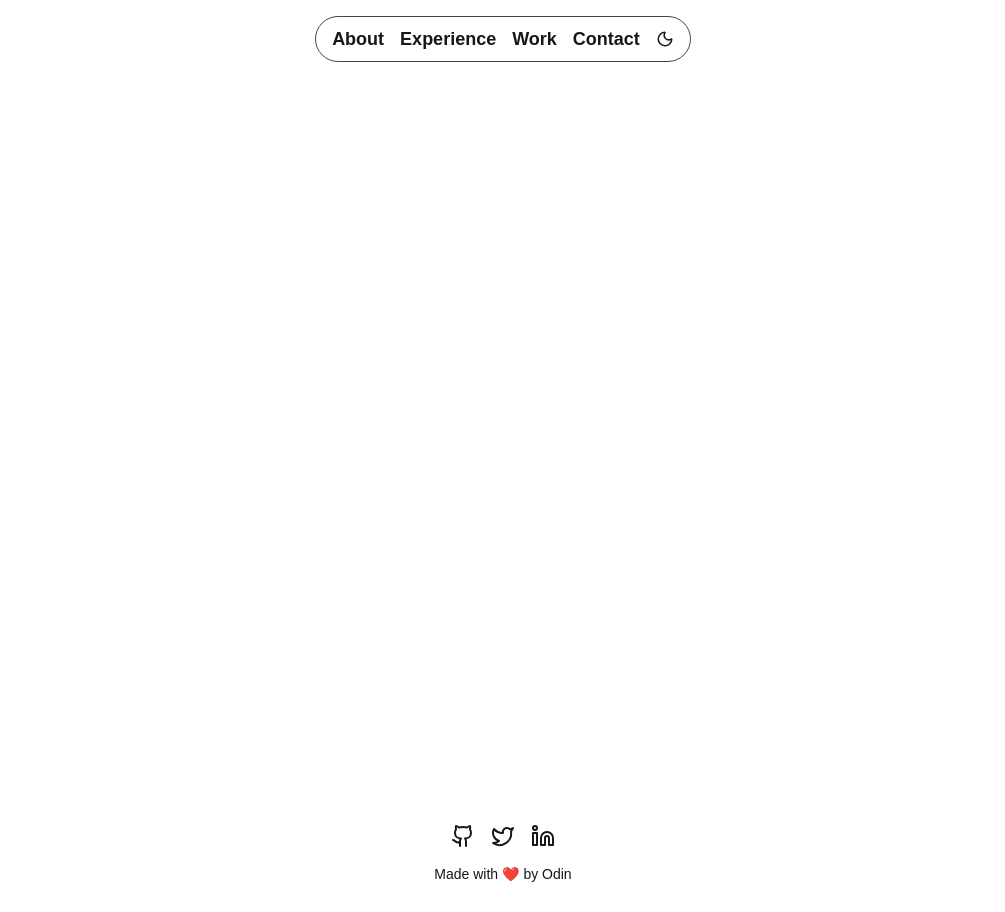
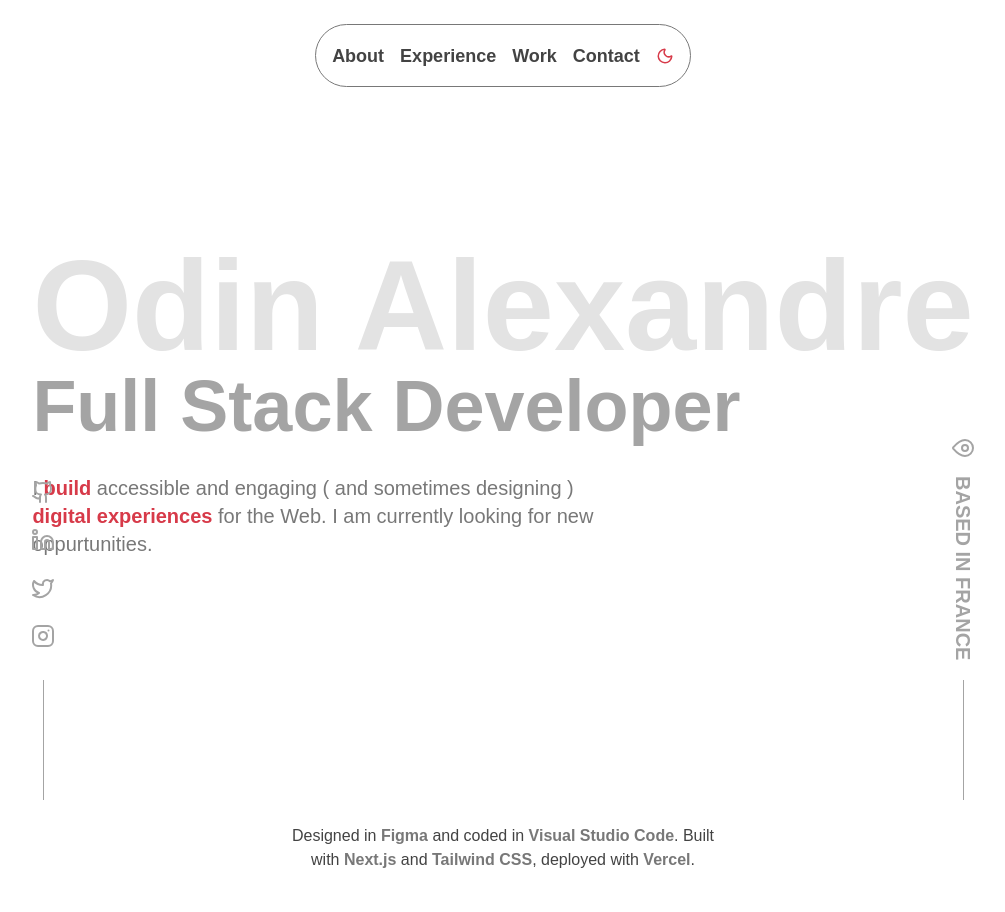
Before and after one commit to odinalx/odinalx.dev, a Next.js app: page / in a window 1280 px wide. Shown: the whole page, without its empty margins (137-1142 px from the left). Built offline with nearby package versions, Linux system fonts and the light colour scheme.

Commit message:
add: footer, starting home section, fixed socials

```diff
--- a/app/footer.tsx
+++ b/app/footer.tsx
@@ -3,35 +3,29 @@ import { Github, Twitter, Linkedin } from 'lucide-react';
 export default function Footer() {
   return (
     <footer className="py-6 text-center">
-      <div className="max-w-5xl mx-auto px-4">
-        <div className="flex justify-center space-x-4 mb-4">
-          <a
-            href="https://github.com"
-            target="_blank"
-            rel="noopener noreferrer"
-            className="text-foreground hover:text-primary transition-all duration-300 hover:shadow-glow"
-          >
-            <Github />
+      <div className="max-w-5xl mx-auto px-4 pb-4">
+        <p className="text-base text-faded max-w-md ">
+          Designed in{' '}
+          <a href="" className="font-bold text-primary">
+            Figma
+          </a>{' '}
+          and coded in{' '}
+          <a href="" className="font-bold text-primary">
+            Visual Studio Code
           </a>
-          <a
-            href="https://twitter.com"
-            target="_blank"
-            rel="noopener noreferrer"
-            className="text-foreground hover:text-primary transition-all duration-300 hover:shadow-glow"
-          >
-            <Twitter size={24} />
+          . Built with{' '}
+          <a href="" className="font-bold text-primary">
+            Next.js
+          </a>{' '}
+          and{' '}
+          <a href="" className="font-bold text-primary">
+            Tailwind CSS
           </a>
-          <a
-            href="https://linkedin.com"
-            target="_blank"
-            rel="noopener noreferrer"
-            className="text-foreground hover:text-primary transition-all duration-300 hover:shadow-glow"
-          >
-            <Linkedin size={24} />
+          , deployed with{' '}
+          <a href="" className="font-bold text-primary">
+            Vercel
           </a>
-        </div>
-        <p className="text-sm text-muted-foreground">
-          Made with <span className="text-red-500">❤️</span> by Odin
+          .
         </p>
       </div>
     </footer>
--- a/app/globals.css
+++ b/app/globals.css
@@ -5,6 +5,9 @@
   --foreground: #171717;
   --faded: #434343;
   --highlight: #D73A49;
+  --light-faded: #A4A4A4;
+  --primary: #787878;
+  --title: #E3E3E3;
 }
 
 @theme inline {
@@ -12,6 +15,9 @@
   --color-foreground: var(--foreground);
   --color-faded: var(--faded);
   --color-highlight : var(--highlight);
+  --color-light-faded : var(--light-faded);
+  --color-primary : var(--primary);
+  --color-title : var(--title);
 }
 
 @media (prefers-color-scheme: dark) {
@@ -20,6 +26,9 @@
     --foreground: #ededed;
     --faded: #434343;
     --highlight: #F97583;
+    --light-faded: #A4A4A4;
+    --primary: #787878;
+     --title: #E3E3E3;
   }
 }
 
@@ -28,3 +37,8 @@ body {
   color: var(--foreground);
   font-family: Arial, Helvetica, sans-serif;
 }
+
+.writing-mode-vertical-rl {
+  writing-mode: vertical-rl;
+  text-orientation: mixed;
+}
--- a/app/layout.tsx
+++ b/app/layout.tsx
@@ -1,5 +1,6 @@
 import Navbar from './navbar';
 import Footer from './footer';
+import { Github, Twitter, Linkedin, Instagram, MapPin } from 'lucide-react';
 import type { Metadata } from 'next';
 import { Inter } from 'next/font/google';
 import './globals.css';
@@ -19,10 +20,42 @@ export default function RootLayout({
   return (
     <html lang="en">
       <body
-        className={`${inter} antialiased font-sans flex  flex-col items-center"`}
+        className={`${inter} antialiased flex flex-col items-center text-primary text-xl leading-7`}
       >
         {' '}
         <Navbar />
+        <div className="fixed bottom-0 left-40 w-10 text-light-faded">
+          <ul className="flex flex-col items-center after:w-[1px] after:h-[120px] after:bg-light-faded after:block ">
+            <li className="p-3">
+              <a href="">
+                <Github size={24} />
+              </a>
+            </li>
+            <li className="p-3">
+              <a href="">
+                <Linkedin size={24} />
+              </a>
+            </li>
+            <li className="p-3">
+              <a href="">
+                <Twitter size={24} />
+              </a>
+            </li>
+            <li className="p-3 mb-5">
+              <a href="">
+                <Instagram size={24} />
+              </a>
+            </li>
+          </ul>
+        </div>
+        <div className="fixed bottom-0 right-40 w-10 text-light-faded">
+          <div className="after:w-[1px] after:h-[120px] after:bg-light-faded after:block flex flex-col items-center">
+            <MapPin size={24} className="rotate-90 mb-4" />
+            <p className="writing-mode-vertical-rl text-center mb-5 font-bold">
+              BASED IN FRANCE
+            </p>
+          </div>
+        </div>
         {children}
         <Footer />
       </body>
--- a/app/navbar.tsx
+++ b/app/navbar.tsx
@@ -67,14 +67,15 @@ export default function Navbar() {
   }, []);
 
   return (
+    <header>
       <nav
-      className={`fixed top-0 left-0 right-0 z-50 py-4 transition-transform duration-300 ${
+        className={`fixed top-0 left-0 right-0 z-50 py-6 transition-transform duration-300 ${
           isVisible ? 'translate-y-0' : '-translate-y-full'
         }`}
       >
         <div className="max-w-5xl mx-auto px-4">
           <div className="flex justify-center">
-          <ul className="flex space-x-4 items-center bg-background/80 backdrop-blur-md border border-faded rounded-full px-4 py-2">
+            <ul className="flex space-x-4 items-center bg-background/80 backdrop-blur-md border border-primary rounded-full px-4 py-4">
               {navItems.map((item) => {
                 const isActive =
                   item.path === '/'
@@ -85,7 +86,7 @@ export default function Navbar() {
                     <Link
                       href={item.path}
                       className={`text-lg font-bold transition-colors hover:text-primary ${
-                      isActive ? 'text-highlight' : 'text-muted-foreground'
+                        isActive ? 'text-highlight' : 'text-faded'
                       }`}
                     >
                       {item.name}
@@ -93,12 +94,13 @@ export default function Navbar() {
                   </li>
                 );
               })}
-            <li className="">
+              <li className="text-highlight">
                 <Moon size={18} />
               </li>
             </ul>
           </div>
         </div>
       </nav>
+    </header>
   );
 }
--- a/app/page.tsx
+++ b/app/page.tsx
@@ -1,3 +1,19 @@
 export default function Home() {
-  return <main className="min-h-screen pt-20"></main>;
+  return (
+    <main className="text-primary">
+      <section id="home" className="min-h-screen flex flex-col justify-center ">
+        <h1 className="font-bold text-9xl text-title">Odin Alexandre</h1>
+        <h2 className="text-light-faded font-semibold text-7xl mb-8">
+          Full Stack Developer
+        </h2>
+
+        <p className="max-w-xl">
+          I <span className="text-highlight font-bold">build</span> accessible
+          and engaging ( and sometimes designing ){' '}
+          <span className="text-highlight font-bold">digital experiences</span>{' '}
+          for the Web. I am currently looking for new oppurtunities.
+        </p>
+      </section>
+    </main>
+  );
 }
```
Lines whose indentation alone changed are shown as unchanged.
